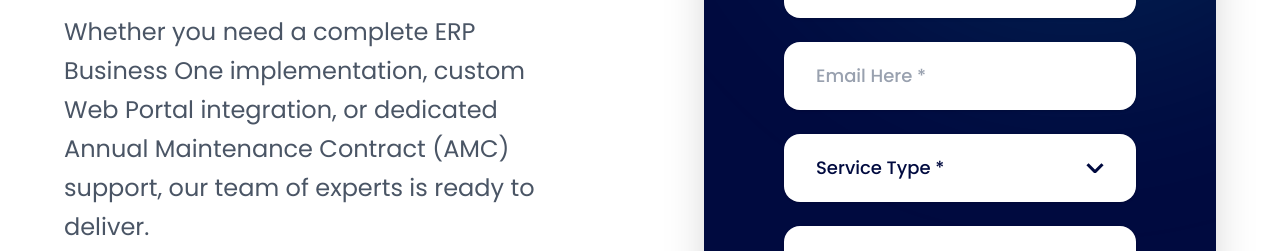
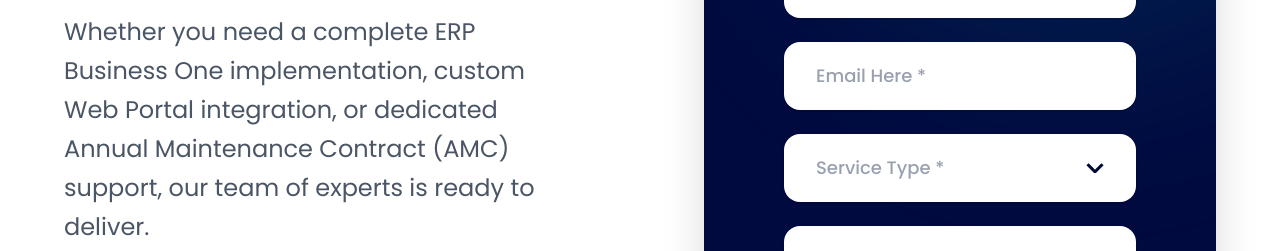
Before and after one commit to Nuxhat/imsv2, a Next.js app: page / in a window 1280 px wide. Shown: the part 8920-9171 px from the top of the page. Built offline with nearby package versions, Linux system fonts and the light colour scheme.

Commit message:
service dd on contact pg redesigned

```diff
--- a/app/layout.tsx
+++ b/app/layout.tsx
@@ -22,7 +22,9 @@
       lang="en"
       className={`${poppins.variable} h-full antialiased`}
     >
-      <body className="min-h-full flex flex-col font-sans">{children}</body>
+      <body className="min-h-full flex flex-col font-sans" suppressHydrationWarning>
+  {children}
+</body>
     </html>
   );
 }
--- a/app/src/components/ContactSection.tsx
+++ b/app/src/components/ContactSection.tsx
@@ -1,9 +1,15 @@
-// src/components/ContactSection.tsx
-import { ArrowRight, CheckCircle2, Users } from 'lucide-react';
-import ScrollReveal from './ScrollReveal'; // Import the animator!
+"use client"; // Required for state and click events
+
+import { useState } from 'react';
+import { CheckCircle2, Users } from 'lucide-react';
+import ScrollReveal from './ScrollReveal';
 import MyButton from './MyButton';
 
 const ContactSection = () => {
+  // State variables for the custom dropdown
+  const [isOpen, setIsOpen] = useState(false);
+  const [selectedService, setSelectedService] = useState("");
+
   return (
     <section className="bg-white py-20 lg:py-28">
       <div className="container mx-auto px-6 lg:px-12 xl:px-16 max-w-[1600px]">
@@ -16,17 +22,17 @@
             <ScrollReveal delay={0}>
               {/* Pill Badge */}
               <div className="mb-10 px-6 py-3 rounded-full border border-gray-200 bg-white inline-flex items-center gap-4 shadow-sm">
-                <span className="text-company-teal   text-2xl leading-none">+</span>
+                <span className="text-company-teal text-2xl leading-none">+</span>
                 <span className="text-sm md:text-base font-bold tracking-[0.2em] text-company-deep uppercase">
                   Contact Us
                 </span>
-                <span className="text-company-teal   text-2xl leading-none">+</span>
+                <span className="text-company-teal text-2xl leading-none">+</span>
               </div>
             </ScrollReveal>
 
             <ScrollReveal delay={100}>
               {/* Heading */}
-              <h2 className="text-5xl md:text-6xl lg:text-[72px]   text-company-deep leading-[1.05] tracking-tight mb-10">
+              <h2 className="text-5xl md:text-6xl lg:text-[72px] text-company-deep leading-[1.05] tracking-tight mb-10">
                 Let's Build an Awesome Project Together
               </h2>
             </ScrollReveal>
@@ -34,7 +40,7 @@
             <ScrollReveal delay={200}>
               {/* Description */}
               <p className="text-xl lg:text-2xl text-gray-600 mb-16 leading-relaxed max-w-3xl">
-                Whether you need a complete   ERP Business One implementation, custom Web Portal integration, or dedicated Annual Maintenance Contract (AMC) support, our team of experts is ready to deliver.
+                Whether you need a complete ERP Business One implementation, custom Web Portal integration, or dedicated Annual Maintenance Contract (AMC) support, our team of experts is ready to deliver.
               </p>
             </ScrollReveal>
 
@@ -48,8 +54,8 @@
                     <CheckCircle2 className="w-10 h-10 text-company-teal" />
                   </div>
                   <div>
-                    <h4 className="text-3xl   text-company-deep mb-3 tracking-tight">
-                      50+   ERP Go-Lives
+                    <h4 className="text-3xl text-company-deep mb-3 tracking-tight">
+                      50+ ERP Go-Lives
                     </h4>
                     <p className="text-lg lg:text-xl text-gray-600 leading-relaxed max-w-lg">
                       Successfully delivered tailored ERP solutions across manufacturing, retail, and service sectors worldwide.
@@ -65,7 +71,7 @@
                     <Users className="w-10 h-10 text-company-teal" />
                   </div>
                   <div>
-                    <h4 className="text-3xl   text-company-deep mb-3 tracking-tight">
+                    <h4 className="text-3xl text-company-deep mb-3 tracking-tight">
                       100% AMC Retention
                     </h4>
                     <p className="text-lg lg:text-xl text-gray-600 leading-relaxed max-w-lg">
@@ -79,7 +85,6 @@
           </div>
 
           {/* RIGHT COLUMN: The Form */}
-          {/* We animate the entire card as one cohesive block so it feels substantial */}
           <ScrollReveal delay={200} className="w-full">
             <div className="bg-company-deep rounded-[48px] p-10 md:p-16 lg:p-20 relative overflow-hidden shadow-2xl">
 
@@ -88,7 +93,7 @@
 
               <div className="relative z-10">
 
-                <h3 className="heading-main   text-white mb-6 tracking-tight">
+                <h3 className="heading-main text-white mb-6 tracking-tight">
                   Make an Appointment
                 </h3>
 
@@ -97,7 +102,6 @@
                 </p>
 
                 <form className="flex flex-col gap-6">
-
                   <input
                     type="text"
                     placeholder="Your Name *"
@@ -112,25 +116,55 @@
                     className="w-full px-8 py-5 text-lg rounded-2xl bg-white text-company-deep font-medium placeholder:text-gray-400 focus:outline-none focus:ring-4 focus:ring-company-teal/50 transition-all shadow-sm"
                   />
 
+                  {/* CUSTOM DROPDOWN */}
                   <div className="relative">
-                    <select
+                    <input
+                      type="hidden"
                       required
-                      defaultValue=""
-                      className="w-full px-8 py-5 text-lg rounded-2xl bg-white text-company-deep font-medium focus:outline-none focus:ring-4 focus:ring-company-teal/50 transition-all shadow-sm appearance-none cursor-pointer"
+                      value={selectedService}
+                      onChange={(e) => setSelectedService(e.target.value)}
+                    />
+
+                    <div
+                      onClick={() => setIsOpen(!isOpen)}
+                      className={`w-full px-8 py-5 text-lg rounded-2xl bg-white font-medium focus:outline-none focus:ring-4 focus:ring-company-teal/50 transition-all shadow-sm cursor-pointer flex justify-between items-center ${
+                        selectedService ? "text-company-deep" : "text-gray-400"
+                      }`}
                     >
-                      <option value="" disabled>Service Type *</option>
-                      <option value="erp-implementation">ERP Implementation</option>
-                      <option value="amc-support">AMC Support</option>
-                      <option value="web-portal">Web Portal Integration</option>
-                      <option value="consulting">Business Consulting</option>
-                    </select>
+                      <span>{selectedService || "Service Type *"}</span>
 
-                    <div className="absolute right-8 top-1/2 -translate-y-1/2 pointer-events-none">
-                      <svg width="18" height="10" viewBox="0 0 14 8" fill="none">
+                      <svg
+                        width="18" height="10" viewBox="0 0 14 8" fill="none"
+                        className={`transition-transform duration-300 ${isOpen ? "rotate-180" : ""}`}
+                      >
                         <path d="M1 1L7 7L13 1" stroke="#000A3F" strokeWidth="2.5" />
                       </svg>
                     </div>
+{isOpen && (
+  <ul className="absolute z-50 w-full mt-2 bg-white border border-gray-100 rounded-2xl shadow-xl overflow-hidden text-lg font-medium text-company-deep">
+    {[
+      "ERP Implementation",
+      "AMC Support",
+      "Web Portal Integration",
+      "Custom Add-on Development",
+      "Data & HANA Reporting",
+      "User Training & Audits"
+    ].map((service) => (
+      <li
+        key={service}
+        onClick={() => {
+          setSelectedService(service);
+          setIsOpen(false);
+        }}
+        className="px-8 py-4 cursor-pointer hover:bg-gray-50 transition-colors border-b border-gray-50 last:border-none"
+      >
+        {service}
+      </li>
+    ))}
+  </ul>
+)}
                   </div>
+                  {/* END CUSTOM DROPDOWN */}
 
                   <textarea
                     placeholder="Your Comment *"
@@ -139,10 +173,9 @@
                     className="w-full px-8 py-5 text-lg rounded-2xl bg-white text-company-deep font-medium placeholder:text-gray-400 focus:outline-none focus:ring-4 focus:ring-company-teal/50 transition-all shadow-sm resize-none"
                   />
 
-             <MyButton variant="light" type="submit" className="mt-6">
-  Send Message
-</MyButton>
-
+                  <MyButton variant="light" type="submit" className="mt-6">
+                    Send Message
+                  </MyButton>
                 </form>
 
               </div>
--- a/app/src/components/Header.tsx
+++ b/app/src/components/Header.tsx
@@ -14,7 +14,7 @@
   const [isServicesOpen, setIsServicesOpen] = useState(false);
 
   const servicesDropdown = [
-  { name: "ERP Implementation", href: "/services/  ERP-b1-implementation" },
+  { name: "ERP Implementation", href: "/services/sap-b1-implementation" },
   { name: "Web Portal Integration", href: "/services/web-portal-integration" },
   { name: "Annual Maintenance (AMC)", href: "/services/amc" },
   { name: "Custom Add-on Dev", href: "/services/custom-add-on-dev" },
```
